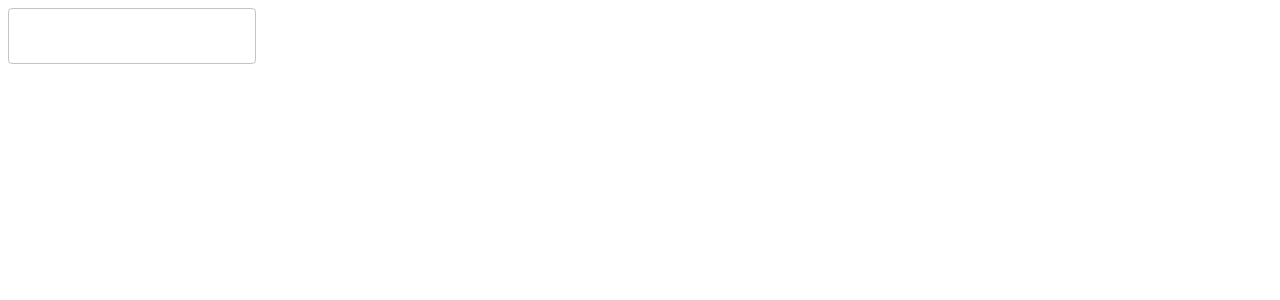
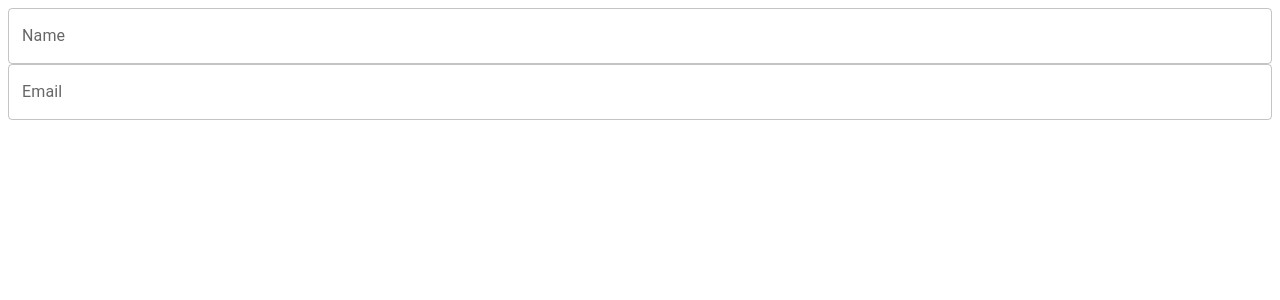
Before and after one commit to jihanv/react-hook-form-tutorial, a React (Vite) app in the folder react-hook-tutorial/: page / in a window 1280 px wide. Shown: the top 300 px of the page. Built offline with nearby package versions, Linux system fonts and the light colour scheme.

Commit message:
Connect form in Users to zod schema and form. Redo inputs

```diff
--- a/react-hook-tutorial/src/users/components/Users.tsx
+++ b/react-hook-tutorial/src/users/components/Users.tsx
@@ -1,22 +1,33 @@
 import { useForm } from "react-hook-form"
-import { TextField } from "@mui/material"
-import type { FormSchema } from "../types/schema"
-
+import { Stack, TextField } from "@mui/material"
+import { formSchema, type FormSchema } from "../types/schema"
+import { zodResolver } from "@hookform/resolvers/zod"
 
 
 export default function Users() {
 
+    // zodResolver(formSchema) is a bridge between your Zod schema and React Hook Form.
+    // It tells React Hook Form:
+    // “Use this Zod schema(formSchema) to validate the form inputs.”
+    // Automatically validate your form values against formSchema whenever a field changes or the form is submitted.
+    // Collect any Zod validation errors(like invalid email, required field missing, etc.).
+    // Populate them into formState.errors, so you can easily show messages to users.
+    const { register } = useForm<FormSchema>({
+        mode: "all",
+        resolver: zodResolver(formSchema),
+    },
 
-    // Destructure the `errors` object from formState.
-    // `formState` contains the current status of the form (like validation errors, touched fields, isValid, etc.)
-    // Here we only extract `errors` to easily display validation messages for specific fields.
-    const { register } = useForm<FormSchema>({ mode: "all" })
+    )
 
 
     // handleSubmit(onSubmit) will only run if the form values are OK.
     return (
         <>
-            <TextField {...register("email")}></TextField>
+            <Stack>
+                <TextField {...register("name")} label="Name"></TextField>
+                <TextField {...register("email")} label="Email"></TextField>
+            </Stack>
+
         </>
     )
 }
--- a/react-hook-tutorial/src/users/types/schema.ts
+++ b/react-hook-tutorial/src/users/types/schema.ts
@@ -1,7 +1,7 @@
 import { z } from "zod";
 import { patterns } from "../../constants";
 
-export const userSchema = z.object({
+export const formSchema = z.object({
   name: z.string().min(1, { message: "Required" }),
   email: z
     .string()
@@ -19,4 +19,4 @@ export const userSchema = z.object({
 });
 
 //Convert schema into a type that can be used
-export type FormSchema = z.infer<typeof userSchema>;
+export type FormSchema = z.infer<typeof formSchema>;
```
